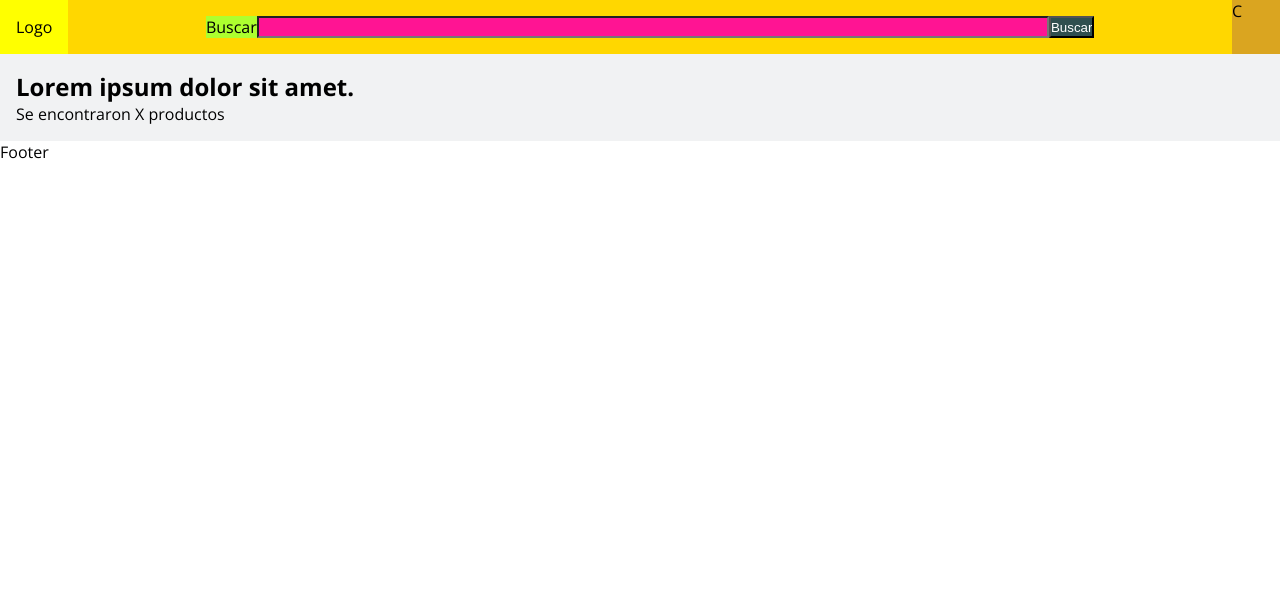
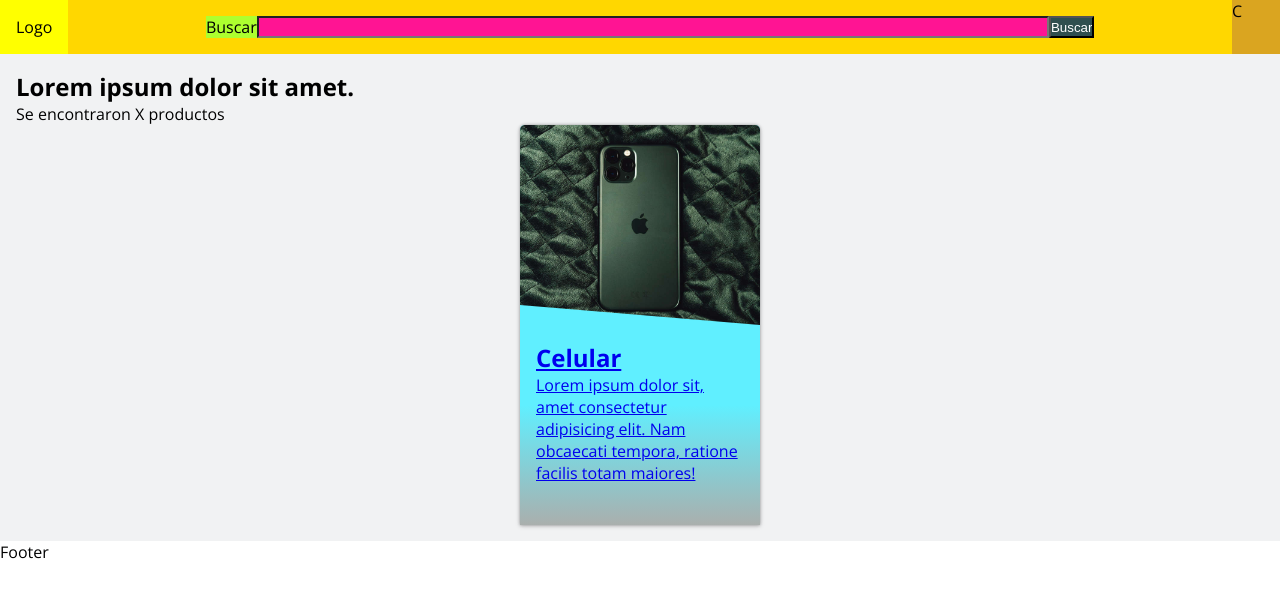
Before and after one commit to mlapeducacionit/bc62130-integrador-front-etapa-3, a React (Vite) app: page / in a window 1280 px wide. Shown: the top 598 px of the page. Built offline with nearby package versions, Linux system fonts and the light colour scheme.

Commit message:
Agregamos el componente Card en la página Inicio

```diff
--- a/src/components/Card.jsx
+++ b/src/components/Card.jsx
@@ -2,14 +2,14 @@ import './Card.scss'
 
 const Card = () => {
   return (
-    <a class="card" href="#">
-      <article class="card__article">
-        <div class="card__image-container">
-          <img class="card__image" src="img/apple-iphone-11-pro-max.jpg" alt="IPhone 11 Pro Max" />
+    <a className="card" href="#">
+      <article className="card__article">
+        <div className="card__image-container">
+          <img className="card__image" src="img/apple-iphone-11-pro-max.jpg" alt="IPhone 11 Pro Max" />
         </div>
-        <div class="card__content">
-          <h2 class="card__heading">Celular</h2>
-          <div class="card__description">
+        <div className="card__content">
+          <h2 className="card__heading">Celular</h2>
+          <div className="card__description">
             <p>Lorem ipsum dolor sit, amet consectetur adipisicing elit. Nam obcaecati tempora, ratione facilis totam maiores!</p>
           </div>
         </div>
--- a/src/components/Card.scss
+++ b/src/components/Card.scss
@@ -0,0 +1,98 @@
+.card {
+    outline: none; /* Como el borde pero no ocupa espacio en la caja */
+    width: 220px;
+    max-width: 300px;
+    height: 400px;
+    overflow: hidden; /* Si el contenido ocupa más espacio que el tamaño del contenedor. Queda oculto */
+    border-top-left-radius: 5px;
+    border-top-right-radius: 5px;
+    background-color: orange;
+    box-shadow: 0 1px 5px rgba(0,0,0, .2), 0 0 3px rgba(0,0,0, .3);
+
+    transition: all .2s;
+
+    &:hover,
+    &:focus {
+      transform: scale(1.03) skewX(0);
+      transform-origin: bottom;
+      box-shadow: 0 7px 8px rgba(0,0,0, .05), 0 3px 3px rgba(0,0,0, .01);
+    }
+
+    &:nth-child(5n + 1) {
+      background-image: linear-gradient(to top, #aaafad 0%, #60efff 30%);
+    }
+
+    &:nth-child(5n + 2) {
+      background-image: linear-gradient(to top, #696eff 0%, #f8accf 30%);
+    }
+
+    &:nth-child(5n + 3) {
+      background-image: linear-gradient(to top, #ff1b6b 0%, #34caff 30%);
+    }
+
+    &:nth-child(5n + 4) {
+      background-image: linear-gradient(to top, #ff930f 0%, #fff95b 30%);
+    }
+
+    &:nth-child(5n + 5) {
+      background-image: linear-gradient(to top, #ff0f7b 0%, #f89b29 30%);
+    }
+
+    &__image-container {
+      height: 200px;
+      background-color: blue;
+      overflow: hidden;
+      clip-path: polygon(0 0, 100% 0, 100% 200px, 0 180px);
+    }
+
+    &:hover &__image-container,
+    &:focus &__image-container {
+      clip-path: polygon(0 0, 100% 0, 100% 190px, 0 200px);
+    }
+
+    &__image {
+      width: 100%;
+      height: 100%; /* 200px */
+      object-fit: cover;
+      transition: .2s;
+    }
+
+    &:hover &__image,
+    &:focus &__image {
+      transform: scale(1.4) rotate(5deg);
+      transform-origin: center;
+    }
+
+    &__content {
+      padding: 1em;
+    }
+
+    @media (min-width: 1024px) {
+      & { /* .card */
+        min-width: 240px;
+      }
+    }
+
+    @media (min-width: 426px) and (max-width: 768px) {
+      & {
+        min-width: 400px;
+        max-width: 500px;
+        height: 200px;
+      }
+
+      &__article { /* .card__article */
+        display: flex;
+      }
+
+      & &__image-container {
+        width: 40%;
+        clip-path: polygon(0 0, 100% 0, 95% 100%, 0% 100%);
+      }
+
+      &:hover &__image-container, /* .card:hover .card__image-container */
+      &:focus &__image-container {
+        width: 40%;
+        clip-path: polygon(0 0, 100% 0, 100% 100%, 0% 100%);
+      }
+    }
+  }
--- a/src/components/Header.jsx
+++ b/src/components/Header.jsx
@@ -2,29 +2,26 @@ import "./Header.scss";
 
 const Header = () => {
   return (
-    <header class="main-header">
+    <header className="main-header">
       <input type="checkbox" id="menu" />
-      <div class="search-bar">
-        {" "}
-        {/* <!-- search-bar --> */}
-        <div class="search-bar__logo-container">Logo</div>
-        <form action="" class="search-bar__form-container">
-          <label for="busqueda" class="search-bar__form-label">
+      <div className="search-bar">
+        <div className="search-bar__logo-container">Logo</div>
+        <form action="" className="search-bar__form-container">
+          <label htmlFor="busqueda" className="search-bar__form-label">
             Buscar
           </label>
-          <input type="search" class="search-bar__form-search" id="busqueda" />
-          <input type="submit" value="Buscar" class="search-bar__form-submit" />
+          <input type="search" className="search-bar__form-search" id="busqueda" />
+          <input type="submit" value="Buscar" className="search-bar__form-submit" />
         </form>
-        <div class="search-bar__carrito-container">C</div>
-        <div class="menu-toggle">
-          <label for="menu" class="menu-toggle__label">
-            <span class="menu-toggle__top-bread"></span>
-            <span class="menu-toggle__meat"></span>
-            <span class="menu-toggle__bottom-bread"></span>
+        <div className="search-bar__carrito-container">C</div>
+        <div className="menu-toggle">
+          <label htmlFor="menu" className="menu-toggle__label">
+            <span className="menu-toggle__top-bread"></span>
+            <span className="menu-toggle__meat"></span>
+            <span className="menu-toggle__bottom-bread"></span>
           </label>
         </div>
-      </div>{" "}
-      {/* <!-- search-bar --> */}
+      </div>
     </header>
   );
 };
--- a/src/pages/Inicio.jsx
+++ b/src/pages/Inicio.jsx
@@ -1,15 +1,17 @@
+import Card from '../components/Card'
 import './Inicio.scss'
 
 const Inicio = () => {
   return (
   <main>
-    <section class="section-cards">
-      <header class="section-cards__header">
+    <section className="section-cards">
+      <header className="section-cards__header">
         <h1>Lorem ipsum dolor sit amet.</h1>
         <p>Se encontraron X productos</p>
       </header>
 
-      <div class="cards-container">
+      <div className="cards-container">
+        <Card />
 
       </div> {/* <!-- .cards-container --> */}
 
```
Also changed, not shown: src/components/Navbar.jsx (+11 -13 lines).
